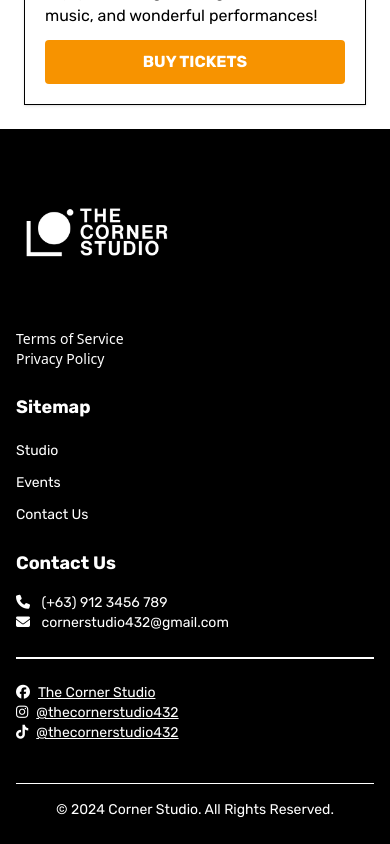
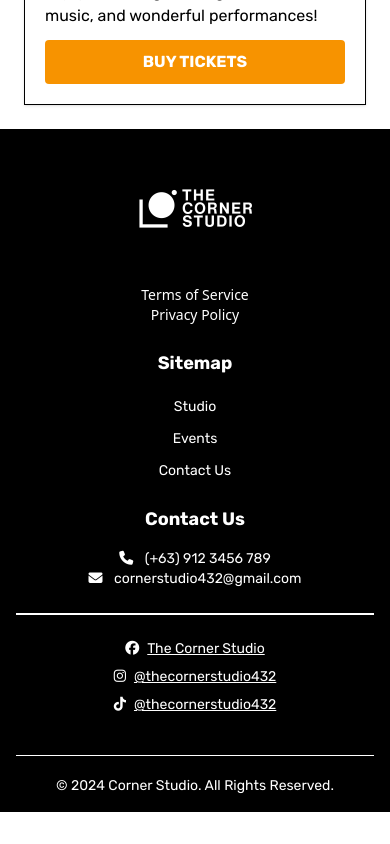
Before and after one commit to itsFranciz/corner-studio, a Vue app: page / in a window 390 px wide. Shown: the part 3420-4264 px from the top of the page. After the commit the page ends 4232 px from the top, so only its background shows below. Built offline with nearby package versions, Linux system fonts and the light colour scheme.

Commit message:
edded responsiveness on the nav bar // note still need padding under book now

```diff
--- a/src/components/Events.vue
+++ b/src/components/Events.vue
@@ -51,7 +51,7 @@ const events = [
         </h1>
 
         <!-- Flex container for event cards -->
-        <div class="flex flex-wrap justify-center sm:justify-between gap-4">
+        <div class="flex flex-wrap justify-center sm:justify-between gap-4 ">
 
             <!-- Loop through events -->
             <div v-for="event in events" :key="event.id" class="w-full sm:w-[48%] md:w-[31%] lg:w-[23%] bg-white border border-black shadow">
--- a/src/components/Footer.vue
+++ b/src/components/Footer.vue
@@ -3,23 +3,23 @@ import tcs_logo_white from '../assets/tcs_logo_white.png';
 </script>
 
 <template>
-  <div class="bg-black mx-auto w-full max-w-screen-xl p-4 py-6 lg:py-8 text-white">
+  <div class="bg-black w-full p-4 lg:p-6 text-white">
     <!-- Footer main layout -->
-    <div class="flex flex-col md:flex-row md:justify-between space-y-6 md:space-y-0">
+    <div class="grid grid-cols-1 md:grid-cols-3 gap-6 md:gap-8 lg:gap-12">
 
       <!-- Logo and Terms/Privacy section -->
-      <div class="md:w-1/3">
-        <a href="#" class="flex items-center">
-          <img :src="tcs_logo_white" class="h-40 w-30" alt="TCS Logo white" />
+      <div class="text-center md:text-left">
+        <a href="#" class="flex justify-center md:justify-start items-center">
+          <img :src="tcs_logo_white" class="h-32 md:h-40 w-auto " alt="TCS Logo white" />
         </a>
-        <div class="mt-4">
+        <div class="mt-3">
           <a href="#" class="block text-sm text-white hover:underline">Terms of Service</a>
           <a href="#" class="block text-sm text-white hover:underline">Privacy Policy</a>
         </div>
       </div>
 
       <!-- Sitemap section -->
-      <div class="md:w-1/3">
+      <div class="text-center md:text-left">
         <h3 class="text-lg font-Rubik font-bold mb-4">Sitemap</h3>
         <ul class="space-y-2">
           <li><a href="#" class="font-Rubik text-sm text-white hover:underline">Studio</a></li>
@@ -29,34 +29,34 @@ import tcs_logo_white from '../assets/tcs_logo_white.png';
       </div>
 
       <!-- Contact Info section -->
-      <div class="md:w-1/3 ">
+      <div class="text-center md:text-left">
         <h3 class="text-lg font-Rubik font-bold mb-4">Contact Us</h3>
         <p class="font-Rubik text-sm">
           <i class="fa-solid fa-phone me-2"></i> (+63) 912 3456 789 <br />
           <i class="fa-solid fa-envelope me-2"></i> cornerstudio432@gmail.com
         </p>
 
-        <hr class="my-6 border-b border-white sm:mx-auto" />
+        <hr class="my-6 border-b border-white" />
 
-        <p class="font-Rubik text-sm">
-           <a href="https://www.facebook.com/thecornerstudio.432" target="_blank" class="block text-sm text-white underline hover:no-underline">
-            <i class="fa-brands fa-facebook me-2"></i>The Corner Studio <br />
+        <p class="font-Rubik text-sm space-y-2">
+          <a href="https://www.facebook.com/thecornerstudio.432" target="_blank" class="block text-sm text-white underline hover:no-underline">
+            <i class="fa-brands fa-facebook me-2"></i>The Corner Studio
           </a>
           <a href="https://www.instagram.com/thecornerstudio432/" target="_blank" class="block text-sm text-white underline hover:no-underline">
-            <i class="fa-brands fa-instagram me-2"></i>@thecornerstudio432 <br/>
+            <i class="fa-brands fa-instagram me-2"></i>@thecornerstudio432
           </a>
           <a href="https://www.tiktok.com/@thecornerstudio432" target="_blank" class="block text-sm text-white underline hover:no-underline">
-            <i class="fa-brands fa-tiktok me-2"></i>@thecornerstudio432 <br/>
+            <i class="fa-brands fa-tiktok me-2"></i>@thecornerstudio432
           </a>
         </p>
       </div>
     </div>
 
     <!-- Footer bottom line -->
-    <div class="text-center mt-10">
-      <hr class=" border-white sm:mx-auto" />
-      <div class="flex items-center justify-center">
-        <span class="font-Rubik mt-4 text-sm">
+    <div class="mt-10">
+      <hr class="border-white" />
+      <div class="text-center mt-4">
+        <span class="font-Rubik text-sm">
           © 2024 Corner Studio. All Rights Reserved.
         </span>
       </div>
--- a/src/components/Header.vue
+++ b/src/components/Header.vue
@@ -1,5 +1,14 @@
 <script setup>
+import { ref } from 'vue';
 import tcs_logo from '../assets/tcs_logo.png';
+
+// Reactive variable to control the menu visibility
+const isMenuOpen = ref(false);
+
+// Function to toggle menu visibility
+const toggleMenu = () => {
+  isMenuOpen.value = !isMenuOpen.value;
+};
 </script>
 
 <template>
@@ -8,26 +17,31 @@ import tcs_logo from '../assets/tcs_logo.png';
       <a href="#" class="flex items-center space-x-3 rtl:space-x-reverse">
         <img :src="tcs_logo" class="h-20" alt="Corner Studio Logo" />
       </a>
-                <button data-collapse-toggle="navbar-solid-bg" type="button" class="inline-flex items-center p-2 w-10 h-10 justify-center text-sm text-gray-500 rounded-lg md:hidden hover:bg-gray-100 focus:outline-none focus:ring-2 focus:ring-gray-200 " aria-controls="navbar-solid-bg" aria-expanded="false">
-
+      <button
+        @click="toggleMenu"
+        type="button"
+        class="inline-flex items-center p-2 w-10 h-10 justify-center text-sm text-gray-500 rounded-lg md:hidden hover:bg-gray-100 focus:outline-none focus:ring-2 focus:ring-gray-200"
+        aria-controls="navbar-solid-bg"
+        aria-expanded="false"
+      >
         <span class="sr-only">Open main menu</span>
         <svg class="w-5 h-5" aria-hidden="true" xmlns="http://www.w3.org/2000/svg" fill="none" viewBox="0 0 17 14">
           <path stroke="currentColor" stroke-linecap="round" stroke-linejoin="round" stroke-width="2" d="M1 1h15M1 7h15M1 13h15"/>
         </svg>
       </button>
-                <div class="hidden w-full md:block md:w-auto" id="navbar-solid-bg">
+      <div :class="{'hidden': !isMenuOpen, 'block': isMenuOpen}" class="w-full md:block md:w-auto b-5" id="navbar-solid-bg">
         <ul class="flex flex-col font-medium font-Rubik text-base mt-4 rounded-lg bg-gray-50 md:space-x-8 rtl:space-x-reverse md:flex-row md:mt-0 md:border-0 md:bg-transparent gap-7">
           <li>
-                    <a href="#" class="block py-2 px-3 md:p-0 text-black rounded ">STUDIO</a>
+            <a href="#" class="block py-2 px-3 md:p-0 text-black hover:underline rounded">STUDIO</a>
           </li>
           <li>
-                    <a href="#" class="block py-2 px-3 md:p-0 text-black rounded">EVENTS</a>
+            <a href="#" class="block py-2 px-3 md:p-0 text-black hover:underline rounded">EVENTS</a>
           </li>
           <li>
-                    <a href="#" class="block py-2 px-3 md:p-0 text-black rounded">CONTACT</a>
+            <a href="#" class="block py-2 px-3 md:p-0 text-black hover:underline rounded">CONTACT</a>
           </li>
           <li>
-                        <a href="#" class="text-white font-Rubik bg-black hover:bg-gray-900 focus:outline-none focus:ring-2 focus:ring-gray-300 font-bold rounded px-3 py-1.5 hover:cursor-pointer">BOOK NOW</a>
+            <a href="#" class="text-white font-Rubik bg-black hover:bg-gray-800 focus:outline-none focus:ring-2 focus:ring-gray-300 font-bold rounded px-3 py-1.5 hover:cursor-pointer">BOOK NOW</a>
           </li>
         </ul>
       </div>
```
Lines whose indentation alone changed are shown as unchanged.
